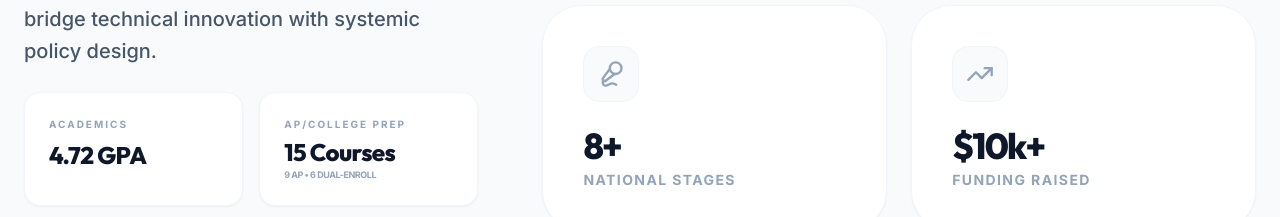
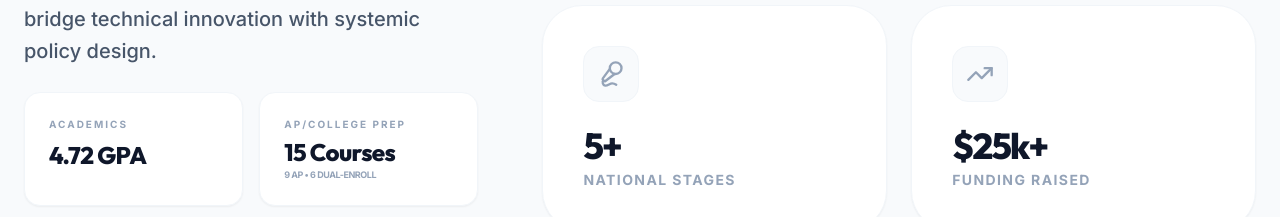
Before and after one commit to yashmahe2020/Portfolio, a React (Vite) app: page / in a window 1280 px wide. Shown: the part 1061-1278 px from the top of the page. Built offline with nearby package versions, Linux system fonts and the light colour scheme.

Commit message:
Update stats: National Stages and Funding Raised

```diff
--- a/content.ts
+++ b/content.ts
@@ -15,8 +15,8 @@ export const PERSONAL_INFO = {
 export const STATS: StatChip[] = [
   { label: "US Patents", value: "2", icon: "FileText" },
   { label: "iOS Apps", value: "3", icon: "Smartphone" },
-  { label: "National Stages", value: "8+", icon: "Mic2" },
-  { label: "Funding Raised", value: "$10k+", icon: "TrendingUp" }
+  { label: "National Stages", value: "5+", icon: "Mic2" },
+  { label: "Funding Raised", value: "$25k+", icon: "TrendingUp" }
 ];
 
 export const EXPERIENCES: Experience[] = [
```
